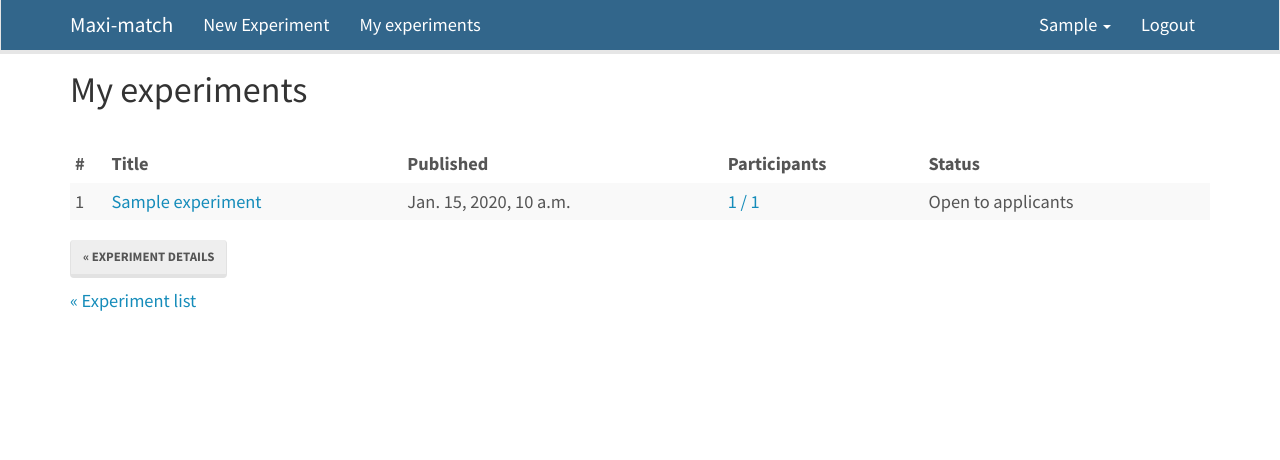
After one commit to MickeyPash/DIM3-Rio, a Django app: page /my_experiments/ in a window 1280 px wide. The commit adds this page. Shown: the top 460 px of the page. Run offline with Django 3.2, Linux system fonts and the light colour scheme; a user stored in the database is signed in; tables that the repository leaves empty hold one stand-in row (values such as "Sample post"); parts of the project's set-up code (start-up, migrations or seed data) failed here and were passed over; some libraries are stand-ins or nearby versions.

Commit message:
My experiments Fixed #31

```diff
--- a/team_zeta_project/maximatch/urls.py
+++ b/team_zeta_project/maximatch/urls.py
@@ -26,6 +26,9 @@ urlpatterns = patterns('',
                        url(r'^previous_experiments/$',
                            views.previous_experiments,
                            name='previous_experiments'),
+                       url(r'^my_experiments/$',
+                           views.my_experiments,
+                           name='my_experiments'),
                        url(r'^settings/$', views.settings, name='register'),
                        url(r'^restricted/$', views.restricted, name='restricted'),
                        url(r'^register/$', views.register, name='register'),
--- a/team_zeta_project/maximatch/views.py
+++ b/team_zeta_project/maximatch/views.py
@@ -7,6 +7,7 @@ from django.contrib.auth import logout, authenticate, login
 from django.http import HttpResponseRedirect, HttpResponse
 from maximatch.forms import ExperimentForm, ParticipantForm, UserForm, \
     ResearcherForm, ParticipantFullForm, ApplicationForm
+from datetime import datetime
 
 # Create your views here.
 
@@ -153,6 +154,10 @@ def edit_experiment(request, experiment_title_url=None):
     if request.POST:
         form = ExperimentForm(request.POST, instance=experiment)
         if form.is_valid():
+            if form.cleaned_data['status'] == 'Open to applicants' and \
+                    experiment.status != 'Open to applicants':
+                form.cleaned_data['published'] = datetime.now()
+
             form.save()
 
             # If the save was successful, redirect to the details page
@@ -236,12 +241,9 @@ def user_details(request, username=None):
         participant = Participant.objects.get(user=user_info)
     except (User.DoesNotExist, Participant.DoesNotExist):
         context_dict['error_message'] = 'Participant does not exist.'
-        print 'error_message'
         participant = None
 
     context_dict['participant'] = participant
-
-    print participant
 
     return render_to_response('maximatch/user_details.html',
                               context_dict, context)
@@ -460,8 +462,6 @@ def previous_experiments(request):
     context = RequestContext(request)
 
     user = Participant.objects.get(user=request.user)
-    print user.id
-    #application_list = Application.objects.all()
     application_list = Application.objects.filter(participant=user)
     context_dict = {}
 
@@ -471,6 +471,24 @@ def previous_experiments(request):
     context_dict['application_list'] = application_list
 
     return render_to_response('maximatch/previous_experiments.html', context_dict, context)
+
+
+@login_required
+def my_experiments(request):
+
+    context = RequestContext(request)
+    context_dict = {}
+
+    researcher = Researcher.objects.get(user=request.user)
+    experiment_list = Experiment.objects.filter(researcher=researcher)
+
+    for experiment in experiment_list:
+        experiment.url = encode_url(experiment.title)
+        experiment.num_participants = count_participants(experiment)
+
+    context_dict['experiment_list'] = experiment_list
+
+    return render_to_response('maximatch/my_experiments.html', context_dict, context)
 
 
 @login_required
--- a/team_zeta_project/templates/maximatch/base.html
+++ b/team_zeta_project/templates/maximatch/base.html
@@ -25,6 +25,7 @@
                     <ul class="nav navbar-nav">
                         {% if user.id|is_researcher %}
                             <li><a href="/maximatch/add_experiment/">New Experiment</a></li>
+                            <li><a href="/maximatch/my_experiments/">My experiments</a></li>
                         {% endif %}
                     </ul>
             </div>
--- /dev/null
+++ b/team_zeta_project/templates/maximatch/my_experiments.html
@@ -0,0 +1,44 @@
+{% extends 'maximatch/base.html' %}
+
+{% block title%}My experiments{% endblock %}
+
+{% block body_block %}
+
+		<h1>My experiments</h1>
+
+    <br>
+
+    {% if experiment_list %}
+
+      <table class="table table-striped table-condensed">
+        <thead>
+          <tr>
+            <th>#</th>
+            <th>Title</th>
+            <th>Published</th>
+            <th>Participants</th>
+            <th>Status</th>
+          </tr>
+        </thead>
+        <tbody>
+        {% for experiment in experiment_list %}
+          <tr>
+            <td>{{ forloop.counter }}</td>
+            <td><a href="/experiment/{{ experiment.url }}" class="no-style">{{ experiment.title }}</a></td>
+            <td>{{ experiment.published }}</td>
+            <td><a href="/view_participants/{{ experiment.url }}" class="no-style">{{ experiment.num_participants }} / {{ experiment.participants_needed }}</a></td>
+            <td>{{ experiment.status }}</td>
+      </td>
+          </tr>
+        {% endfor %}
+      </table>
+    {% else %}
+        <div class="alert alert-warning">
+          No participants have applied yet.
+          <button type="button" class="close" data-dismiss="alert" aria-hidden="true">&times;</button>
+        </div>
+    {% endif %}
+
+    <p><a class="btn btn-default" href="/maximatch/experiment/{{ experiment.url }}" role="button">&laquo; Experiment details</a></p>
+    <p><a href="/maximatch">&laquo; Experiment list</a></p>
+{% endblock %}
--- a/team_zeta_project/templates/maximatch/view_participants.html
+++ b/team_zeta_project/templates/maximatch/view_participants.html
@@ -43,7 +43,7 @@
                 <input type="hidden" class="input" name="application_id" value="{{ application.id }}"/>
                 <button class="btn btn-mini btn-success" type="submit">Update</button>
               </form>
-      </td>
+            </td>
           </tr>
         {% endfor %}
       </table>
```
